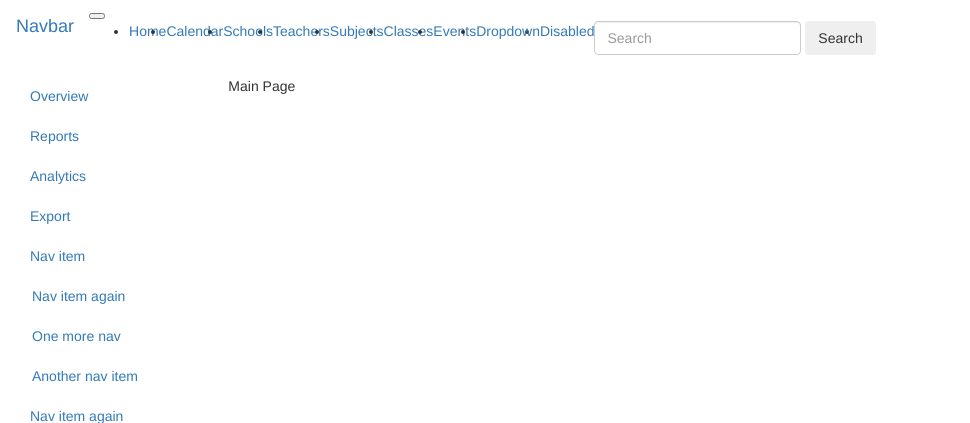
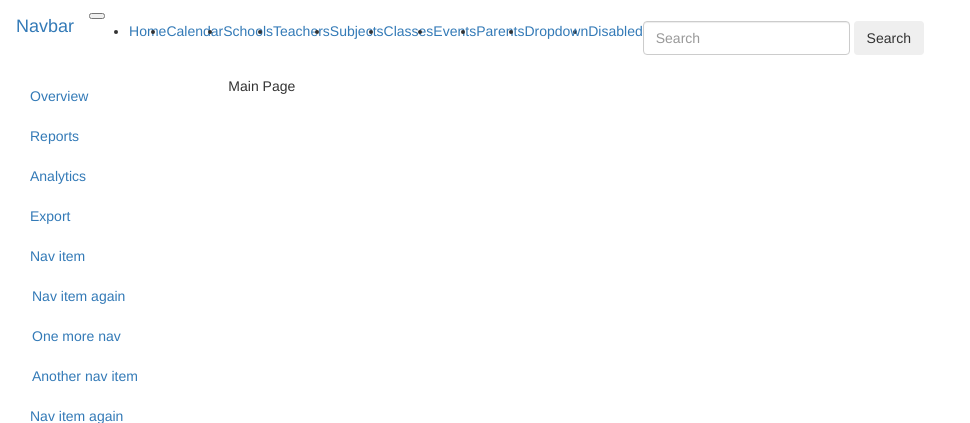
Before and after one commit to gavrilov/schl_schdl_public, a Flask app: page / in a window 1280 px wide. Shown: the top 423 px of the page, without its empty margins (0-970 px from the left). Run offline with Flask 2, Linux system fonts and the light colour scheme; parts of the project's set-up code (start-up, migrations or seed data) failed here and were passed over; some libraries are stand-ins or nearby versions.

Commit message:
Parent link

```diff
--- a/app/templates/nav_bar.html
+++ b/app/templates/nav_bar.html
@@ -29,6 +29,9 @@
             <li class="nav-item">
                 <a class="nav-link" href="{{ url_for('event.main') }}">Events</a>
             </li>
+            <li class="nav-item">
+                <a class="nav-link" href="{{ url_for('parent.main') }}">Parents</a>
+            </li>
             <li class="nav-item dropdown">
                 <a class="nav-link dropdown-toggle" href="#" id="navbarDropdown" role="button"
                    data-toggle="dropdown" aria-haspopup="true" aria-expanded="false">
```
